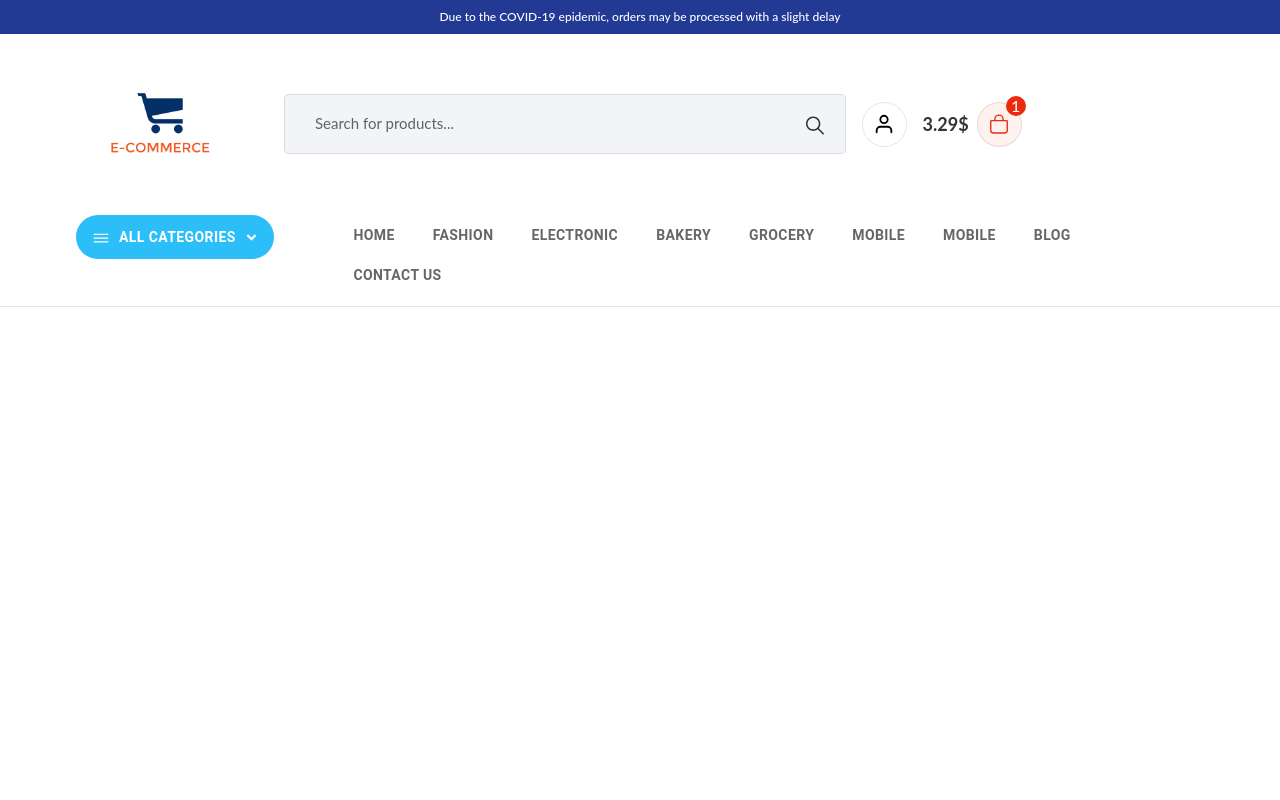
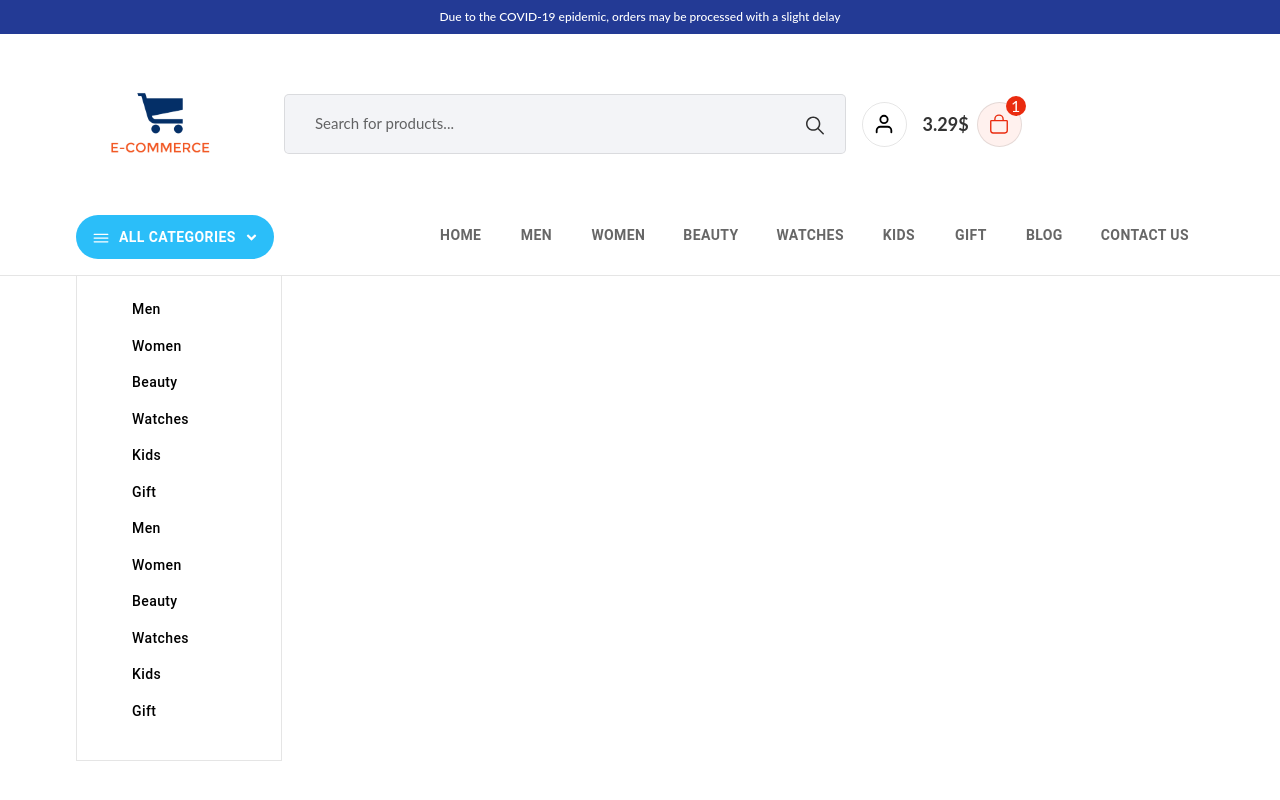
Before and after one commit to hidorika-hikari/E-CommerceWebsite, a React (Create React App) app: page / in a window 1280 px wide. Built offline with nearby package versions, Linux system fonts and the light colour scheme; no server answers.

Commit message:
{`sidebarNav ${isOpenSidebarVal = true ? 'open' : ''}`}

```diff
--- a/src/App.css
+++ b/src/App.css
@@ -34,7 +34,6 @@ body {
 
 .headerWrapper{
   border-bottom: 1px solid rgba(0, 0, 0, 0.1);
-  padding-bottom: 10px;
 }
 
 .headerWrapper .top-strip{
@@ -239,6 +238,47 @@ nav .navPart2{
   flex: 0 0 80%;
 }
 
+nav .navPart1 .catWrapper{
+  position: relative;
+}
+
+nav .navPart1 .catWrapper .sidebarNav{
+  width: 100%;
+  height: 0px;
+  opacity: 0;
+  background: #fff;
+  position: absolute;
+  top: 136%;
+  left: 0px;
+  border: 1px solid rgba(0, 0, 0, 0.1);
+  padding: 15px 0px;
+  transition: all 0.2s;
+  visibility: hidden;
+}
+
+nav .navPart1 .catWrapper .sidebarNav.open{
+  height: auto;
+  opacity: 1;
+  visibility: inherit;
+}
+
+nav .navPart1 .catWrapper .sidebarNav ul li{
+  width: 100%;
+  list-style: none;
+  padding: 0px 15px;
+}
+
+nav .navPart1 .catWrapper .sidebarNav ul li button{
+  color: #000;
+  width: 100%;
+  justify-content: flex-start;
+  text-transform: capitalize !important;
+}
+
+nav .navPart1 .catWrapper .sidebarNav ul li button:hover{
+  background: transparent !important;
+}
+
 nav .allCartTab{
   background: #2bbef9;
   padding: 10px 15px !important;
@@ -269,6 +309,10 @@ nav .navPart2 ul{
   margin-bottom: 0px;
 }
 
+nav .navPart2 ul li{
+  padding-bottom: 20px;
+}
+
 nav .navPart2 ul li a{
   text-decoration: none;
 }
@@ -294,3 +338,41 @@ nav .navPart2 ul li a:hover{
   background: #f0faff;
   color: #2bbef9;
 }
+
+nav .navPart2 ul li{
+  position: relative;
+}
+
+nav .navPart2 ul li .submenu{
+  position: absolute;
+  top: 150%;
+  left: 0px;
+  min-width: 200px;
+  background: #fff;
+  opacity: 0;
+  visibility: hidden;
+  transition: all 0.2s ease-in-out;
+}
+
+nav .navPart2 ul li .submenu a{
+  display: block;
+  width: 100%;
+}
+
+nav .navPart2 ul li .submenu a button{
+  width: 100%;
+  justify-content: flex-start !important;
+  border-radius: 0px !important;
+  text-transform: capitalize !important;
+  font-weight: 600 !important;
+}
+
+nav .navPart2 ul li:hover .submenu{
+  opacity: 1;
+  visibility: inherit;
+  top: 100%;
+}
+
+nav .navPart2 ul li .submenu a button:hover{
+  background: #f1f1f1 !important;
+}
--- a/src/Components/Header/Navigation/index.js
+++ b/src/Components/Header/Navigation/index.js
@@ -2,31 +2,79 @@ import Button from '@mui/material/Button'
 import { IoIosMenu } from 'react-icons/io';
 import { FaAngleDown } from 'react-icons/fa';
 import { Link } from 'react-router-dom';
+import { useState } from 'react';
 
 const Navigation =() => {
+
+    const [isOpenSidebarVal, setisopenSidebarVal] = useState(true);
     return(
         <nav>
             <div className='container'>
                 <div className='row'>
                     <div className='col-sm-2 navPart1'>
-                        <Button className='allCartTab align-items-center'>
-                            <span className='icon1 me-2'><IoIosMenu/></span>
-                            <span className='text'>ALL CATEGORIES</span>
-                            <span className='icon2 ms-2'><FaAngleDown/></span>
-                        </Button>
+                        <div className='catWrapper'>
+                            <Button className='allCartTab align-items-center' onClick={() => setisopenSidebarVal(!isOpenSidebarVal)}>
+                                <span className='icon1 me-2'><IoIosMenu/></span>
+                                <span className='text'>ALL CATEGORIES</span>
+                                <span className='icon2 ms-2'><FaAngleDown/></span>
+                            </Button>
+                            <div className= {`sidebarNav ${isOpenSidebarVal === true ? 'open' : ''}`}>
+                                <ul>
+                                    <li><Link to="/"><Button>Men</Button></Link></li>
+                                    <li><Link to="/"><Button>Women</Button></Link></li>
+                                    <li><Link to="/"><Button>Beauty</Button></Link></li>
+                                    <li><Link to="/"><Button>Watches</Button></Link></li>
+                                    <li><Link to="/"><Button>Kids</Button></Link></li>
+                                    <li><Link to="/"><Button>Gift</Button></Link></li>
+                                    <li><Link to="/"><Button>Men</Button></Link></li>
+                                    <li><Link to="/"><Button>Women</Button></Link></li>
+                                    <li><Link to="/"><Button>Beauty</Button></Link></li>
+                                    <li><Link to="/"><Button>Watches</Button></Link></li>
+                                    <li><Link to="/"><Button>Kids</Button></Link></li>
+                                    <li><Link to="/"><Button>Gift</Button></Link></li>
+                                </ul>
+                            </div>
+                        </div>
                     </div>
 
                     <div className='col-sm-10 navPart2 d-flex align-items-center'>
                         <ul className='list-list-inline ms-auto'>
-                            <li className='list-inline-item'><Link to="/"><Button>Home</Button></Link></li>
-                            <li className='list-inline-item'><Link to="/"><Button>Fashion</Button></Link></li>
-                            <li className='list-inline-item'><Link to="/"><Button>Electronic</Button></Link></li>
-                            <li className='list-inline-item'><Link to="/"><Button>Bakery</Button></Link></li>
-                            <li className='list-inline-item'><Link to="/"><Button>Grocery</Button></Link></li>
-                            <li className='list-inline-item'><Link to="/"><Button>Mobile</Button></Link></li>
-                            <li className='list-inline-item'><Link to="/"><Button>Mobile</Button></Link></li>
-                            <li className='list-inline-item'><Link to="/"><Button>Blog</Button></Link></li>
-                            <li className='list-inline-item'><Link to="/"><Button>Contact Us</Button></Link></li>
+                            <li className='list-inline-item'><Link to="/"><Button>Home
+                            </Button></Link></li>
+                            <li className='list-inline-item'>
+                                <Link to="/"><Button>Men</Button></Link>
+                                <div className='submenu shadow'>
+                                    <Link to="/"><Button>Clothing</Button></Link>
+                                    <Link to="/"><Button>Footwear</Button></Link>
+                                    <Link to="/"><Button>Watches</Button></Link>
+                                </div>
+                            </li>
+                            <li className='list-inline-item'>
+                                <Link to="/"><Button>Women</Button></Link>
+                                <div className='submenu shadow'>
+                                    <Link to="/"><Button>Clothing</Button></Link>
+                                    <Link to="/"><Button>Footwear</Button></Link>
+                                    <Link to="/"><Button>Watches</Button></Link>
+                                </div>
+                            </li>
+                            <li className='list-inline-item'>
+                                <Link to="/"><Button>Beauty</Button></Link>
+                                <div className='submenu shadow'>
+                                    <Link to="/"><Button>Clothing</Button></Link>
+                                    <Link to="/"><Button>Footwear</Button></Link>
+                                    <Link to="/"><Button>Watches</Button></Link>
+                                </div>
+                            </li>
+                            <li className='list-inline-item'><Link to="/">
+                            <Button>Watches</Button></Link></li>
+                            <li className='list-inline-item'><Link to="/">
+                            <Button>Kids</Button></Link></li>
+                            <li className='list-inline-item'><Link to="/">
+                            <Button>Gift</Button></Link></li>
+                            <li className='list-inline-item'><Link to="/">
+                            <Button>Blog</Button></Link></li>
+                            <li className='list-inline-item'><Link to="/">
+                            <Button>Contact Us</Button></Link></li>
                         </ul>
                     </div>
                 </div>
```
